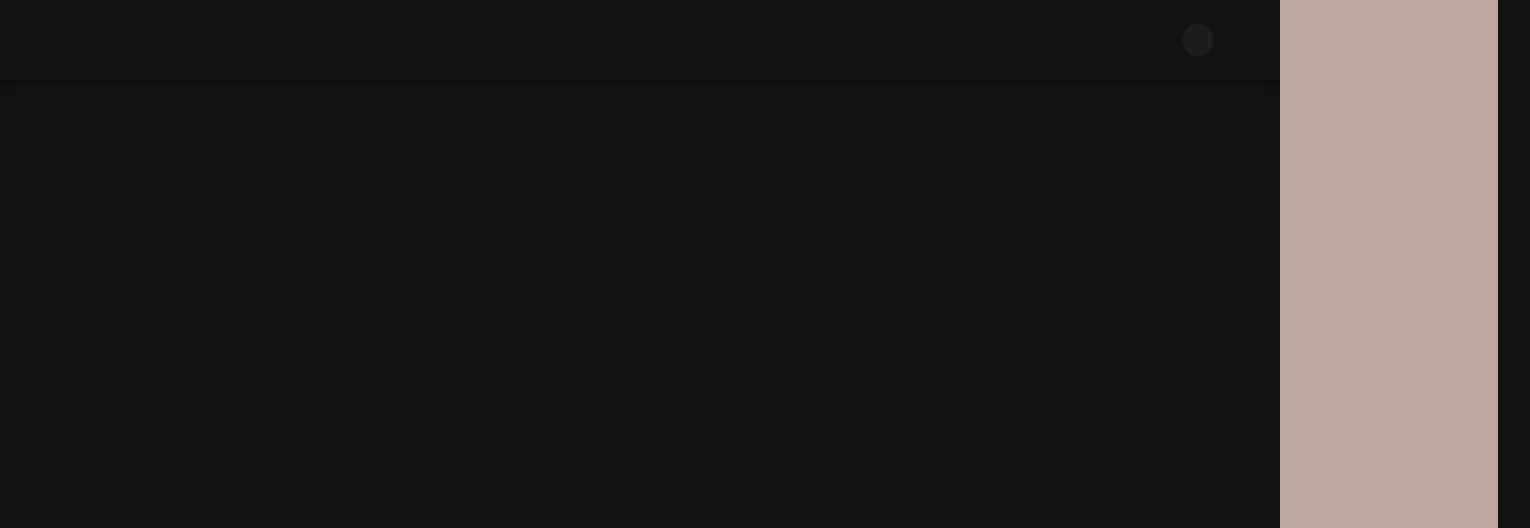
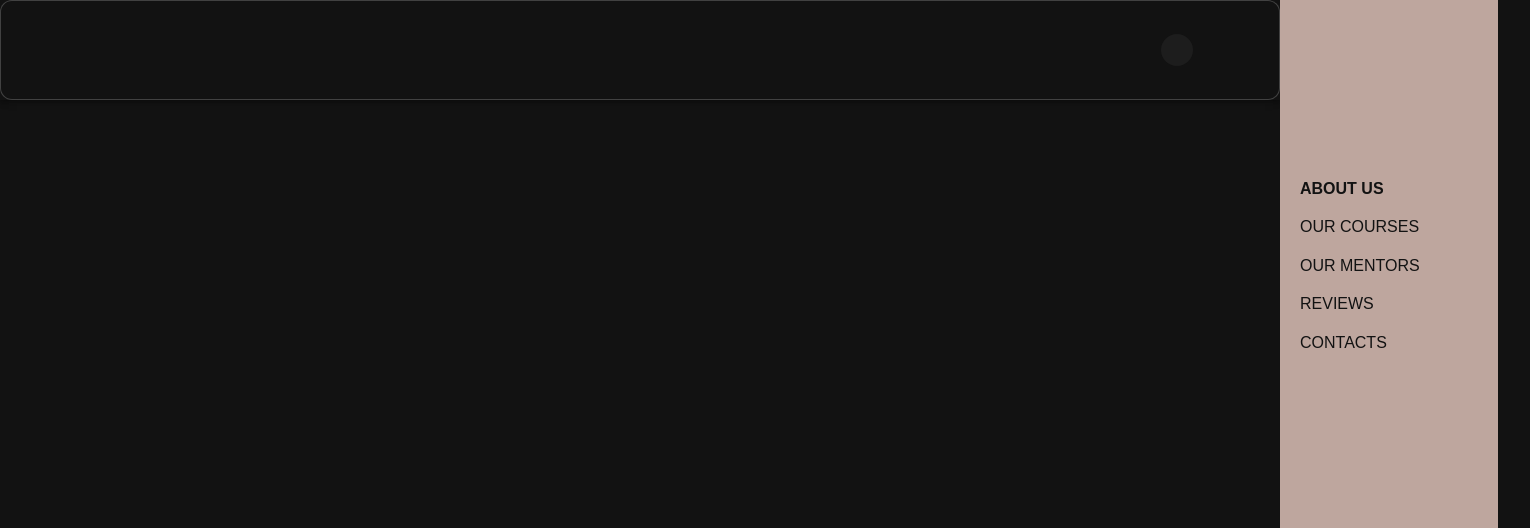
Before and after one commit to Vantron777/mobile-menu-workshop, a plain HTML site: page index.html in a window 1280 px wide. Shown: the top 528 px of the page, 1530 px wide, since content can reach past the window. Drawn offline with nearby package versions, Linux system fonts and the light colour scheme.

Commit message:
styles.css

```diff
--- a/css/styles.css
+++ b/css/styles.css
@@ -40,6 +40,10 @@ img {
     margin: 0 auto;
     padding: 0 20px;
 }
+
+/* ========================================================== */
+
+/* ================= HEADER ================================= */
 
 .page-header {
     box-shadow: 0px 2px 4px -1px rgb(0 0 0 / 20%),
@@ -122,58 +126,15 @@ img {
     stroke: white;
 }
 
-@media (max-width: 767px) {
-    .menu {
-        display: none;
-    }
-}
-
 .menu .link {
     padding: 10px;
     color: inherit;
     text-decoration: none;
 }
 
-/* .menu .link:hover,
-.menu .link:focus {
-    text-decoration: underline;
-} */
-
-.menu-toggle {
-    width: 32px;
-    height: 32px;
-    display: flex;
-    align-items: center;
-    justify-content: center;
-
-    margin: 0;
-    padding: 0;
-    background-color: #1d1d1d;
-    cursor: pointer;
-    border: none;
-    border-radius: 50%;
-    outline: none;
-}
-
-
-
 .header-nav-link:hover .header-nav-icon,
 .header-nav-link:focus .header-nav-icon {
     fill: #bea69e;
-}
-
-.menu-container {
-    position: fixed;
-    padding: 32px;
-    background-color: rgba(18, 18, 18, 0.4);
-    transform: translateX(100%);
-    transition: opacity 250ms cubic-bezier(0.4, 0, 0.2, 1),
-        visibility 250ms cubic-bezier(0.4, 0, 0.2, 1);
-    width: 100%;
-    height: 100%;
-    top: 0;
-    right: 0;
-    z-index: 999;
 }
 
 .menu-container.is-open {
@@ -189,6 +150,11 @@ img {
     background-color: #bea69e;
     display: flex;
     flex-direction: column;
+    z-index: 999;
+    transform: translateX(100%);
+    transition: opacity 250ms cubic-bezier(0.4, 0, 0.2, 1),
+        visibility 250ms cubic-bezier(0.4, 0, 0.2, 1);
+    position: fixed;
 }
 
 .mobile-menu {
--- a/index.html
+++ b/index.html
@@ -13,6 +13,7 @@
 
 <body>
     <header class="page-header">
+        <div class="header-mob-menu">
             <div class="container">
                 <a class="logo-header" href="/index.html" target="_blank">
                     <svg class="header-logo-icon" width="127" height="20">
@@ -48,9 +49,9 @@
                     </svg>
                 </button>
             </div>
-    </header>
+        </div>
 
-
+        <div class="menu">
             <div class="menu-container js-menu-container" id="mobile-menu">
                 <button class="mob-menu-btn js-close-menu">
                     <svg class="mob-menu-icon" width="32" height="32">
@@ -58,21 +59,21 @@
                     </svg>
                 </button>
 
-        <ul class="header-menu-list">
-            <li class="header-menu-item">
-                <a href="#about" class="header-menu-link">About us</a>
+                <ul class="mob-menu-list">
+                    <li class="mob-menu-item">
+                        <a href="#about" class="mob-menu-link about-link">About us</a>
                     </li>
-            <li class="header-menu-item">
-                <a href="#courses" class="header-menu-link">Our courses</a>
+                    <li class="mob-menu-item">
+                        <a href="#courses" class="mob-menu-link">Our courses</a>
                     </li>
-            <li class="header-menu-item">
-                <a href="#mentors" class="header-menu-link">Our mentors</a>
+                    <li class="mob-menu-item">
+                        <a href="#mentors" class="mob-menu-link">Our mentors</a>
                     </li>
-            <li class="header-menu-item">
-                <a href="#reviews" class="header-menu-link">Reviews</a>
+                    <li class="mob-menu-item">
+                        <a href="#reviews" class="mob-menu-link">Reviews</a>
                     </li>
-            <li class="header-menu-item">
-                <a href="#contact" class="header-menu-link">Contacts</a>
+                    <li class="mob-menu-item">
+                        <a href="#contacts" class="mob-menu-link">Contacts</a>
                     </li>
                 </ul>
 
@@ -88,6 +89,11 @@
                     <img src="./img/header/mob-bg-img.jpg" alt="camera" width="480" class="made-img" />
                 </picture>
             </div>
+        </DIV>
+    </header>
+
+
+
 
     <script defer src="https://cdnjs.cloudflare.com/ajax/libs/body-scroll-lock/3.1.5/bodyScrollLock.min.js"
         integrity="sha512-HowizSDbQl7UPEAsPnvJHlQsnBmU2YMrv7KkTBulTLEGz9chfBoWYyZJL+MUO6p/yBuuMO/8jI7O29YRZ2uBlA=="
```
Lines whose indentation alone changed are shown as unchanged.
